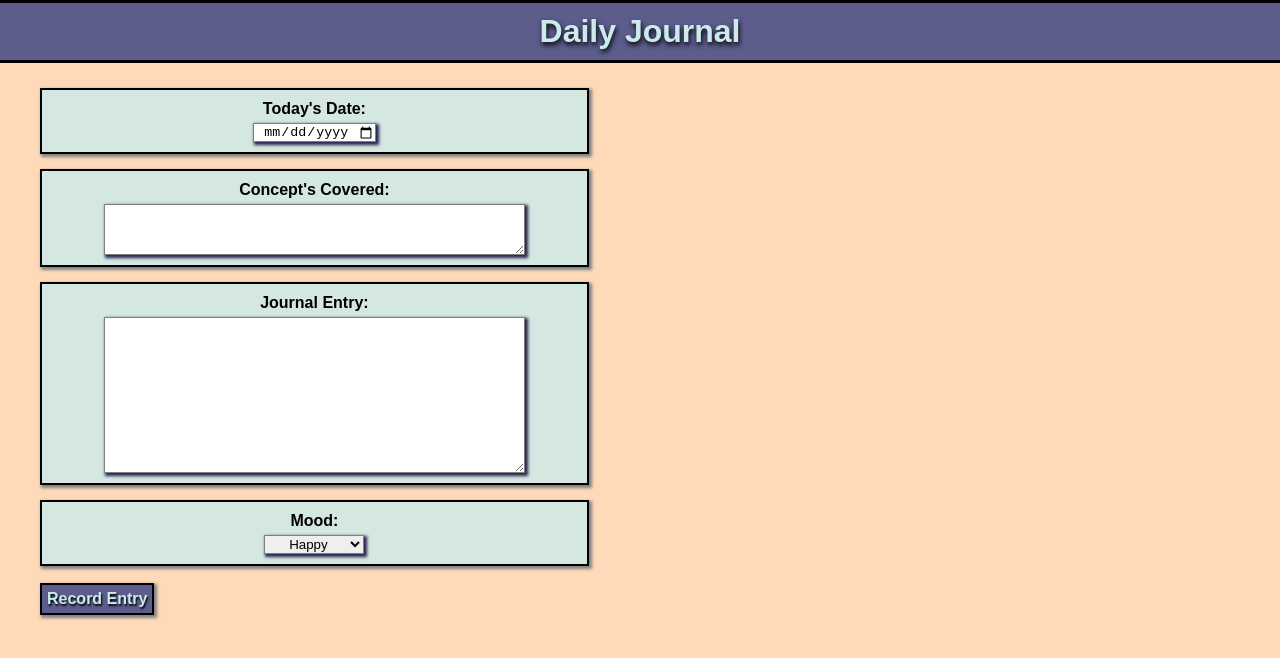
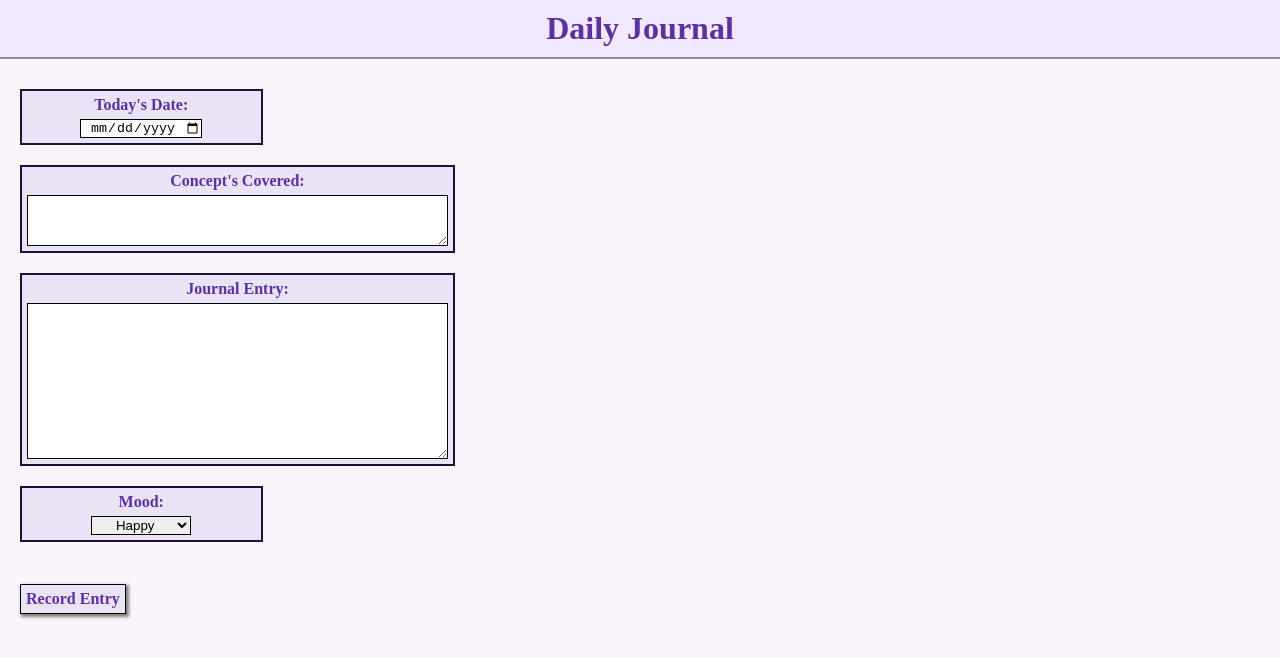
Before and after one commit to rsnasraty/Daily-Journal, a plain HTML site: page src/index.html in a window 1280 px wide. Drawn offline with Linux system fonts and the light colour scheme; files that its build step writes are made by us from their sources.

Commit message:
Completed Part 1

```diff
--- a/src/index.html
+++ b/src/index.html
@@ -4,11 +4,10 @@
     <meta charset="UTF-8">
     <meta name="viewport" content="width=device-width, initial-scale=1.0">
     <meta http-equiv="X-UA-Compatible" content="ie=edge">
-    <title>Document</title>
-    <link href="journal.css" type="text/css" rel="stylesheet">
-
+    <title>Daily Journal</title>
 </head>
 <body>
+        <link href="/src/styles/journal.css" type="text/css" rel="stylesheet">
     <header>
     <h1>Daily Journal</h1>
     </header>
--- a/src/styles/journal.css
+++ b/src/styles/journal.css
@@ -1,18 +1,16 @@
 body {
-    background-color: peachpuff;
+    background-color: rgb(250, 244, 253);
     margin: 0;
     display: flex;
     flex-direction: column;
  }
   header {
-    font-family: "Arial", sans-serif;
-    text-shadow: 1px 3px 5px black;
-    color: rgb(203, 235, 235);
-    background-color: rgb(92, 92, 141);
-    border-top: 3px solid black;
-    border-bottom: 3px solid black;
+    font-family:'Times New Roman', Times, serif;
+    color: rgb(92, 48, 158);
+    background-color: rgba(238, 232, 255, 0.94);
+    border-bottom: 2px solid rgba(12, 7, 27, 0.411);
     text-align: center;
-    margin-bottom: 10px;
+    margin-bottom: 20px;
     width: 100%;
  }
   h1 {
@@ -22,9 +20,9 @@ body {
 
  .main {
     display: flex;
-    width: 100%;
+    width: 50%;
     justify-content: space-between;
-    margin-bottom: 0;
+    margin-bottom: 20px;
  }
   form {
     align-self: flex-start;
@@ -36,19 +34,18 @@ body {
   fieldset {
     display: flex;
     flex-direction: column;
-    font-family: "Arial", sans-serif;
-    border: 2px solid black;
-    background-color: rgba(203, 235, 235, 0.8);
-    padding: 10px;
-    box-shadow: 2px 2px 3px 1px gray;
-    margin-left: 40px;
-    margin-top: 15px;
-    margin-bottom: 15px;
-    width: 82%;
+    font-family: 'Times New Roman', Times, serif;
+    border: 2px solid rgb(31, 16, 58);
+    background-color: rgb(232, 227, 245, 0.94);
+    color: rgb(92, 48, 158);
+    padding: 5px;
+    margin-left: 20px;
+    margin-top: 10px;
+    margin-bottom: 20px;
+    width: 50%;
  }
   .field {
-    box-shadow: 2px 2px 3px 1px rgb(35, 35, 78);
-    border: 1px solid gray;
+    border: 1px solid rgb(0, 0, 0);
  }
   label {
     font-weight: bold;
@@ -61,28 +58,17 @@ body {
     margin-right: auto;
     text-align-last: center;
  }
-  img {
-    width: 30%;
-    height: 30%;
-    box-shadow: 2px 2px 3px 1px gray;
-    border: 2px solid black;
-    align-self: center;
-    margin-right: 40px;
-    margin-top: 5px;
-    flex-basis: 50%;
-    margin-left: 10px;
- }
+
   .button {
-    text-shadow: 1px 2px 2px black;
-    color: rgb(203, 235, 235);
+    color: rgb(92, 48, 158);
     font-weight: bolder;
     font-size: 16px;
-    font-family: "Arial", sans-serif;
+    font-family: 'Times New Roman', Times, serif;
     margin-top: 2px;
     margin-right: 5px;
-    background-color: rgb(92, 92, 141);
-    border: 2px solid black;
+    background-color: rgb(232, 227, 245, 0.94);
+    border: 1px solid black;
     padding: 5px;
     box-shadow: 2px 2px 3px 1px gray;
-    margin-left: 40px;
+    margin-left: 20px;
  }
```
